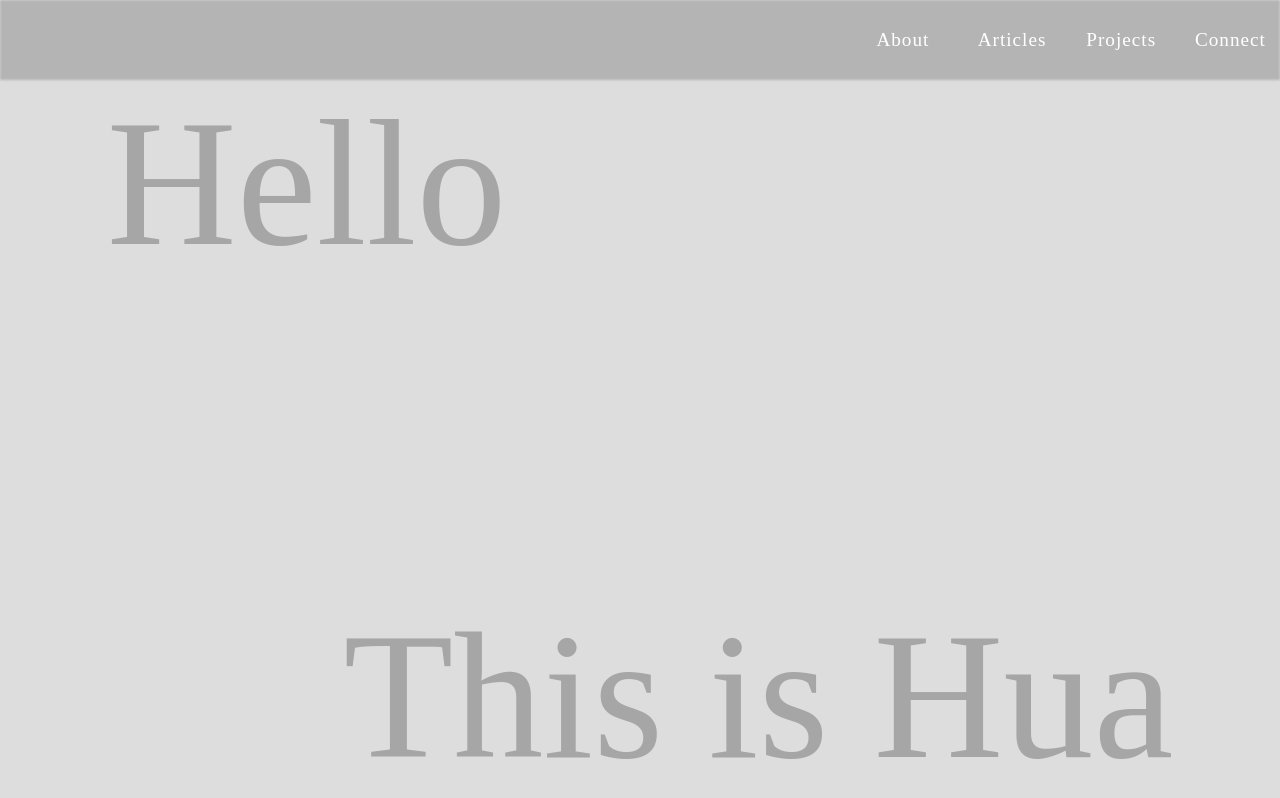
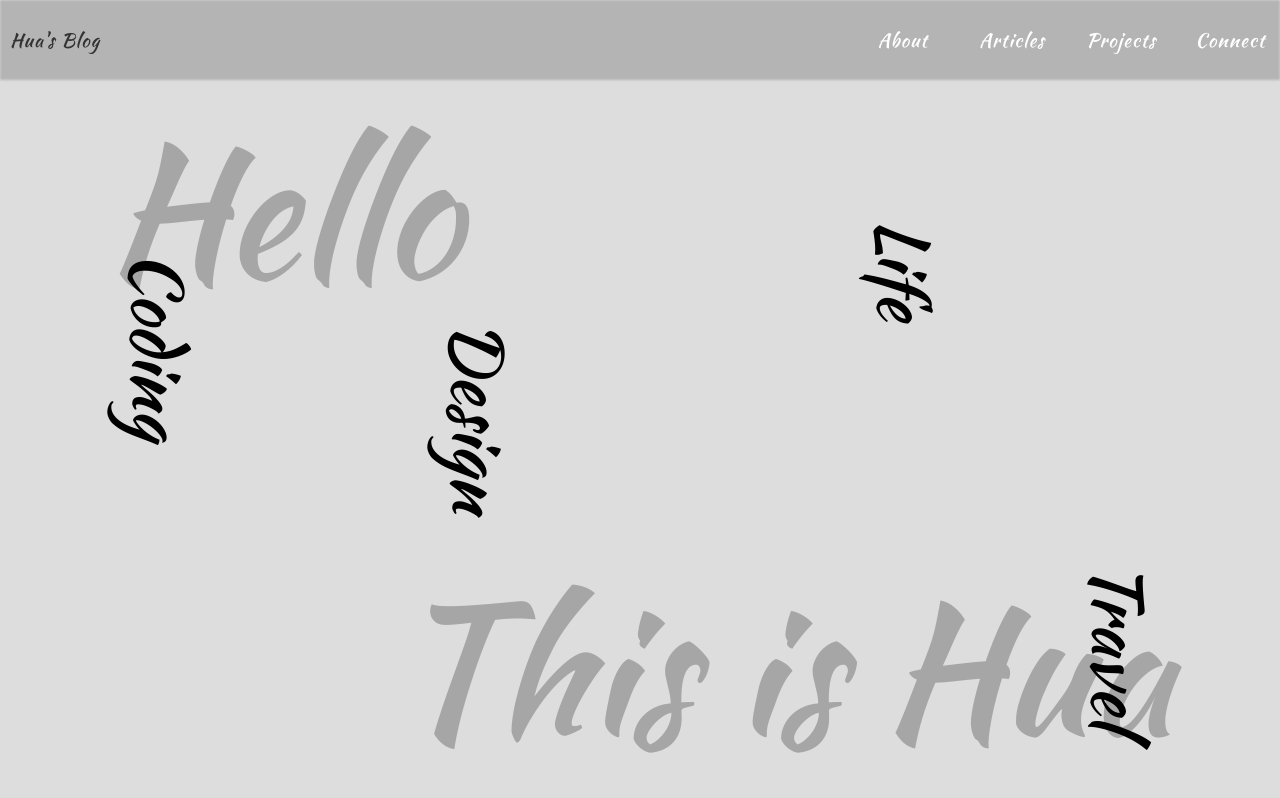
Before and after one commit to Coober1211/Blog, a Vue app in the folder client/: page / in a window 1280 px wide. Built offline with nearby package versions, Linux system fonts and the light colour scheme; a web font is replaced by a local one.

Commit message:
modify UI design

```diff
--- a/client/src/App.vue
+++ b/client/src/App.vue
@@ -19,10 +19,15 @@ export default {
 </script>
 
 <style lang="scss">
+@import url('https://fonts.googleapis.com/css?family=Concert+One|Kaushan+Script|Ovo');
+
 html, body {
   margin: 0;
   padding: 0;
   background-color: #ddd;
+  // font-family: 'Kaushan Script', cursive;
+  // font-family: 'Concert One', cursive;
+  // font-family: 'Ovo', serif;
 }
 .wrapper {
   min-height: 90vh;
--- a/client/src/components/Header.vue
+++ b/client/src/components/Header.vue
@@ -1,6 +1,9 @@
 <template>
   <div id="headerNav">
     <div class="blur"></div>
+    <div class="logo">
+      <router-link to="/">Hua's Blog</router-link>
+    </div>
     <nav>
       <div v-for="item in navList" :key="item.key">
         <router-link :to="item.url">{{item.name}}</router-link>
@@ -32,12 +35,13 @@ export default {
 #headerNav {
   width: 100%;
   height: 10vh;
+  font-family: 'Kaushan Script', cursive;
   position: fixed;
   top: 0;
   left: 0;
   display: grid;
-  grid-template-columns: 8fr 4fr;
-  grid-template-areas: ". navbar";
+  grid-template-columns: 2fr 6fr 4fr;
+  grid-template-areas: "logo ... navbar";
 }
 
 .blur {
@@ -50,6 +54,20 @@ export default {
   right: 0;
   bottom: 0;
   left: 0;
+}
+
+.logo {
+  grid-area: logo;
+}
+
+.logo a {
+  color: #333;
+  height: 100%;
+  font-size: 1.2em;
+  line-height: 10vh;
+  margin-left: 10px;
+  text-decoration: none;
+  letter-spacing: 1px;
 }
 
 nav {
--- a/client/src/components/Homepage/Homepage.vue
+++ b/client/src/components/Homepage/Homepage.vue
@@ -2,6 +2,10 @@
   <div class="main">
     <div class="title title-up">Hello</div>
     <div class="title title-down">This is Hua</div>
+    <div class="verticle first">Coding</div>
+    <div class="verticle second">Design</div>
+    <div class="verticle third">Life</div>
+    <div class="verticle fourth">Travel</div>
   </div>
 </template>
 
@@ -20,6 +24,7 @@ export default {
   margin-top: 60px;
   grid-template-columns: repeat(12, 1fr);
   grid-template-rows: repeat(6, 1fr);
+  font-family: 'Kaushan Script', cursive;
 }
 
 .title {
@@ -40,4 +45,32 @@ export default {
   align-self: end;
 }
 
+.verticle {
+  writing-mode: vertical-lr;
+  z-index: 10;
+  font-size: 70px;
+}
+
+.first {
+  grid-column: 2;
+  grid-row: 2/4;
+  align-self: end;
+}
+
+.second {
+  grid-column: 5;
+  grid-row: 3/5;
+}
+
+.third {
+  grid-column: 9;
+  grid-row: 1/3;
+  align-self: end;
+}
+
+.fourth {
+  grid-column: 11;
+  grid-row: 5/7;
+}
+
 </style>
```
